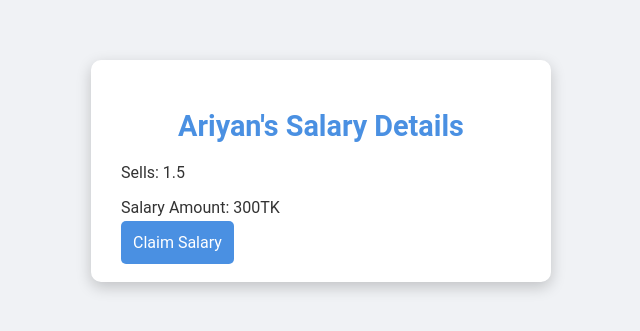
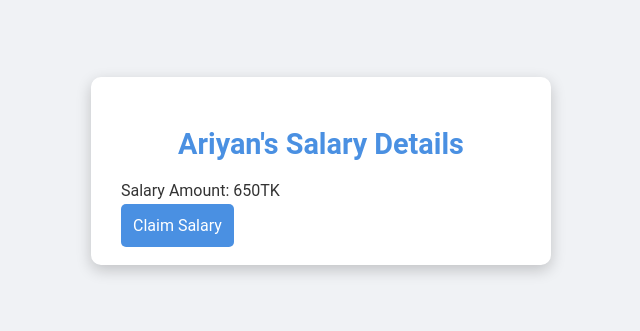
Before and after one commit to Abdul-Ahadexpo/Payment-site, a plain HTML site: page ariyan.html in a window 1280 px wide. Shown: the part 229-560 px from the top of the page, without its empty margins (319-959 px from the left). Drawn offline with Linux system fonts and the light colour scheme.

Commit message:
Update ariyan.html

```diff
--- a/ariyan.html
+++ b/ariyan.html
@@ -11,8 +11,7 @@
 <body>
   <div class="container">
     <h1>Ariyan's Salary Details</h1>
-    <p>Sells: 1.5</p>
-    <p>Salary Amount: 300TK</p>
+    <p>Salary Amount: 650TK</p>
 
 
     <a class="btn" href="https://abdul-ahadexpo.github.io/Submit-Payment/">Claim Salary</a>
```
